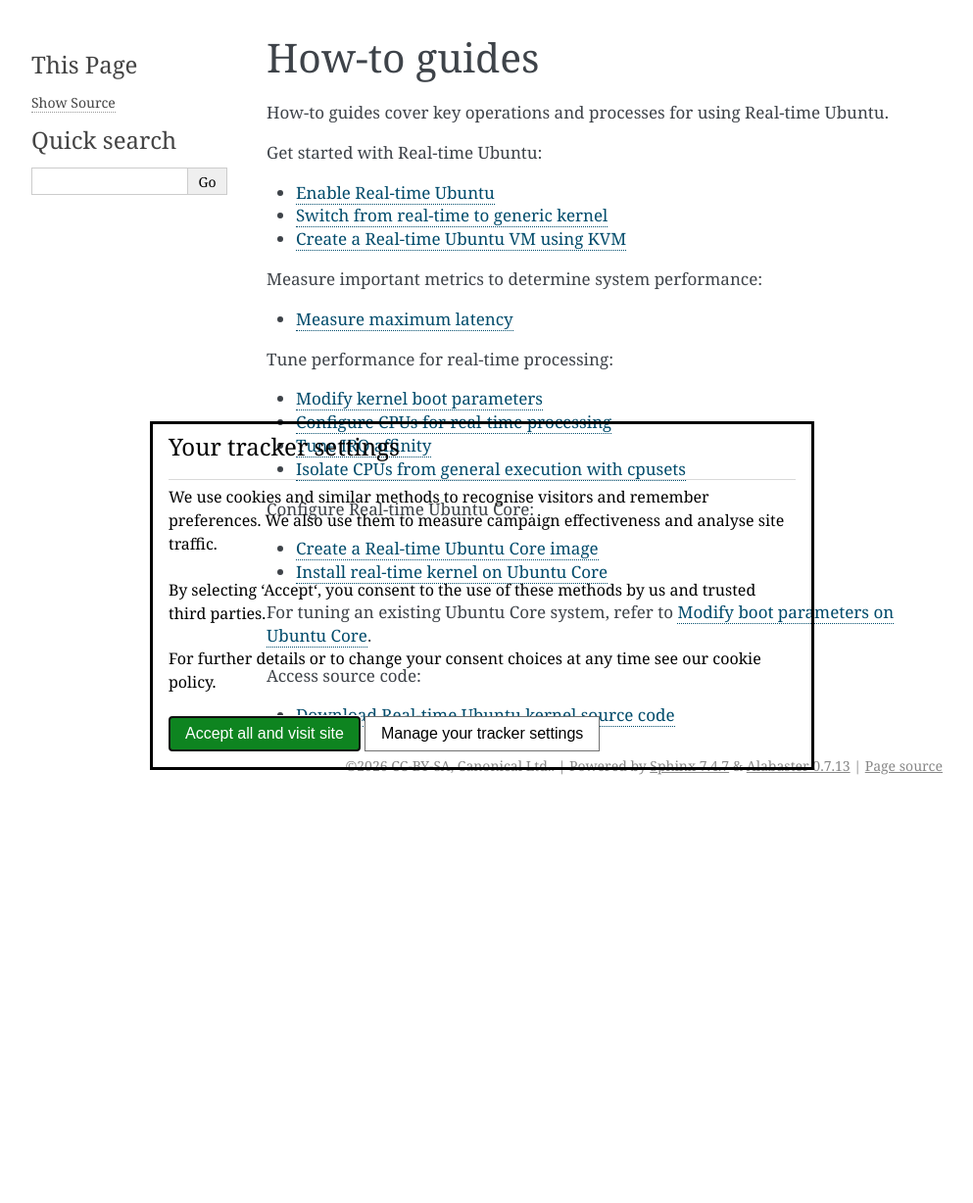
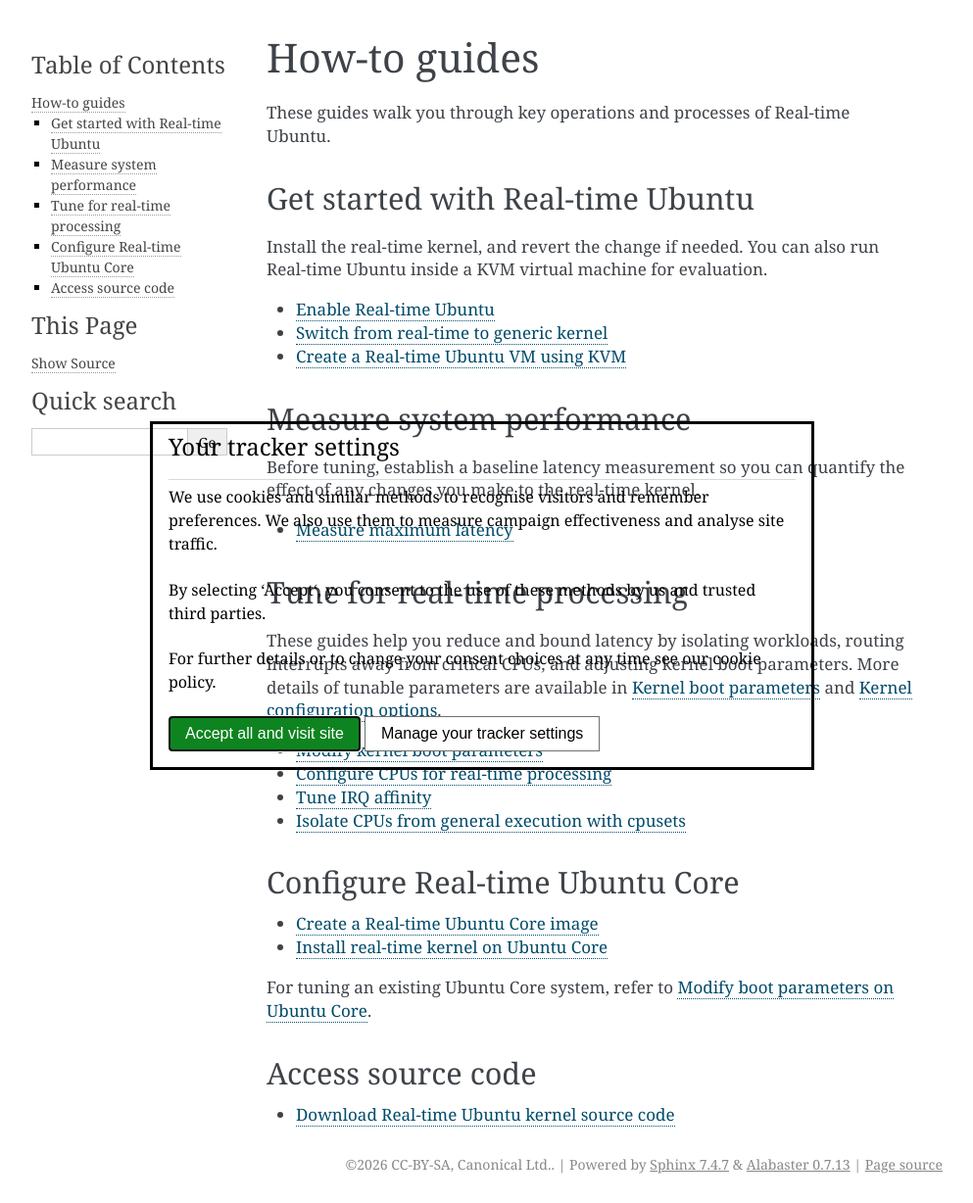
Before and after one commit to canonical/real-time-ubuntu-docs, a Sphinx documentation site: the page built from docs/how-to/index.rst, in a window 1280 px wide and 1228 px high. Shown: the whole window at 98% size, without its empty margins (148-1141 px from the left). Built offline with Sphinx 7.4.7, drawn with Linux system fonts in a browser that asks for light colours.

```diff
--- a/docs/explanation/index.rst
+++ b/docs/explanation/index.rst
@@ -4,7 +4,7 @@
 Explanation
 ===========
 
-Explanation clarifies, deepens and broadens your understanding of Real-time Ubuntu.
+Explanation clarifies, deepens and broadens your conceptual understanding of Real-time Ubuntu.
 
 .. toctree::
    :maxdepth: 1
--- a/docs/how-to/index.rst
+++ b/docs/how-to/index.rst
@@ -4,9 +4,13 @@
 How-to guides
 =============
 
-How-to guides cover key operations and processes for using Real-time Ubuntu.
+These guides walk you through key operations and processes of Real-time Ubuntu.
 
-Get started with Real-time Ubuntu:
+Get started with Real-time Ubuntu
+---------------------------------
+
+Install the real-time kernel, and revert the change if needed.
+You can also run Real-time Ubuntu inside a KVM virtual machine for evaluation.
 
 .. toctree::
    :maxdepth: 1
@@ -15,14 +19,21 @@ Get started with Real-time Ubuntu:
    Switch from real-time to generic kernel <switch-from-realtime-to-generic-kernel>
    Create a Real-time Ubuntu VM using KVM <create-rt-ubuntu-vm-using-kvm>
 
-Measure important metrics to determine system performance:
+Measure system performance
+--------------------------
+
+Before tuning, establish a baseline latency measurement so you can quantify the effect of any changes you make to the real-time kernel.
 
 .. toctree::
    :maxdepth: 1
 
    Measure maximum latency <measure-maximum-latency>
 
-Tune performance for real-time processing:
+Tune for real-time processing
+-----------------------------
+
+These guides help you reduce and bound latency by isolating workloads, routing interrupts away from critical CPUs, and adjusting kernel boot parameters.
+More details of tunable parameters are available in :doc:`/reference/kernel-boot-parameters` and :doc:`/reference/kernel-config-options`.
 
 .. toctree::
    :maxdepth: 1
@@ -32,8 +43,8 @@ Tune performance for real-time processing:
    Tune IRQ affinity <tune-irq-affinity>
    Isolate CPUs from general execution with cpusets <isolate-workload-cpusets>
 
-
-Configure Real-time Ubuntu Core:
+Configure Real-time Ubuntu Core
+-------------------------------
 
 .. toctree::
    :maxdepth: 1
@@ -43,14 +54,13 @@ Configure Real-time Ubuntu Core:
 
 For tuning an existing Ubuntu Core system, refer to :ref:`ubuntu-core-kernel-cmdline`.
 
-
-Access source code:
+Access source code
+------------------
 
 .. toctree::
    :maxdepth: 1
 
    Download Real-time Ubuntu kernel source code <download-real-time-sources>
 
-
 .. LINKS
 .. _Ubuntu Core: https://ubuntu.com/core
--- a/docs/reference/index.rst
+++ b/docs/reference/index.rst
@@ -3,6 +3,8 @@
 
 Reference
 =========
+
+This section provides technical details you will need when installing, configuring, and tuning Real-time Ubuntu.
 
 .. toctree::
    :maxdepth: 1
```
Also changed, not shown: docs/index.md (+30 -43 lines).
